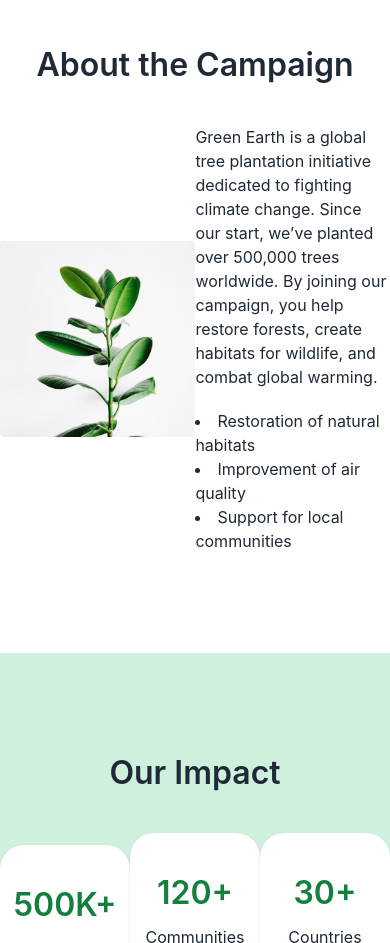
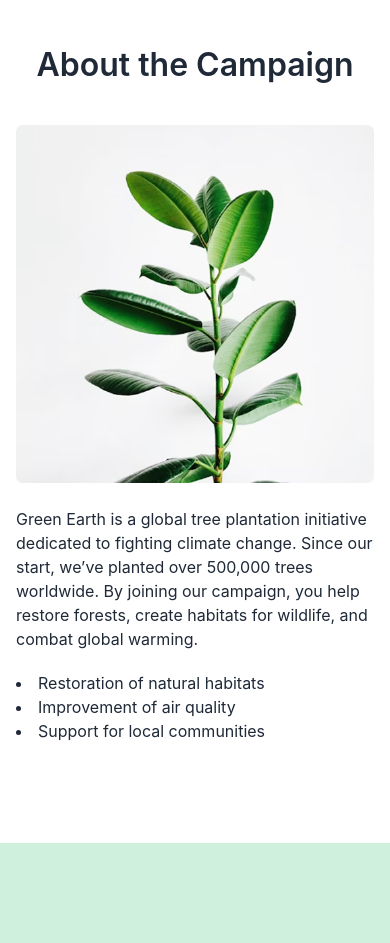
Before and after one commit to Ellham-dev/green-earth, a plain HTML site: page index.html in a window 390 px wide. Shown: the part 3880-4823 px from the top of the page. Drawn offline with nearby package versions, Linux system fonts and the light colour scheme.

Commit message:
about section responsive complete

```diff
--- a/index.html
+++ b/index.html
@@ -262,7 +262,7 @@
   <!-- about--section-- -->
   <section class="max-w-[1090px] mx-auto my-[100px]">
     <h3 class="font-semibold text-[32px] leading-10 text-[#1F2937] text-center mb-10">About the Campaign</h3>
-    <div class="flex items-center justify-between">
+    <div class="grid grid-cols-1 md:grid-cols-2 gap-6 px-4">
       <div class="">
         <img src="assect/tree.png" alt="">
       </div>
```
